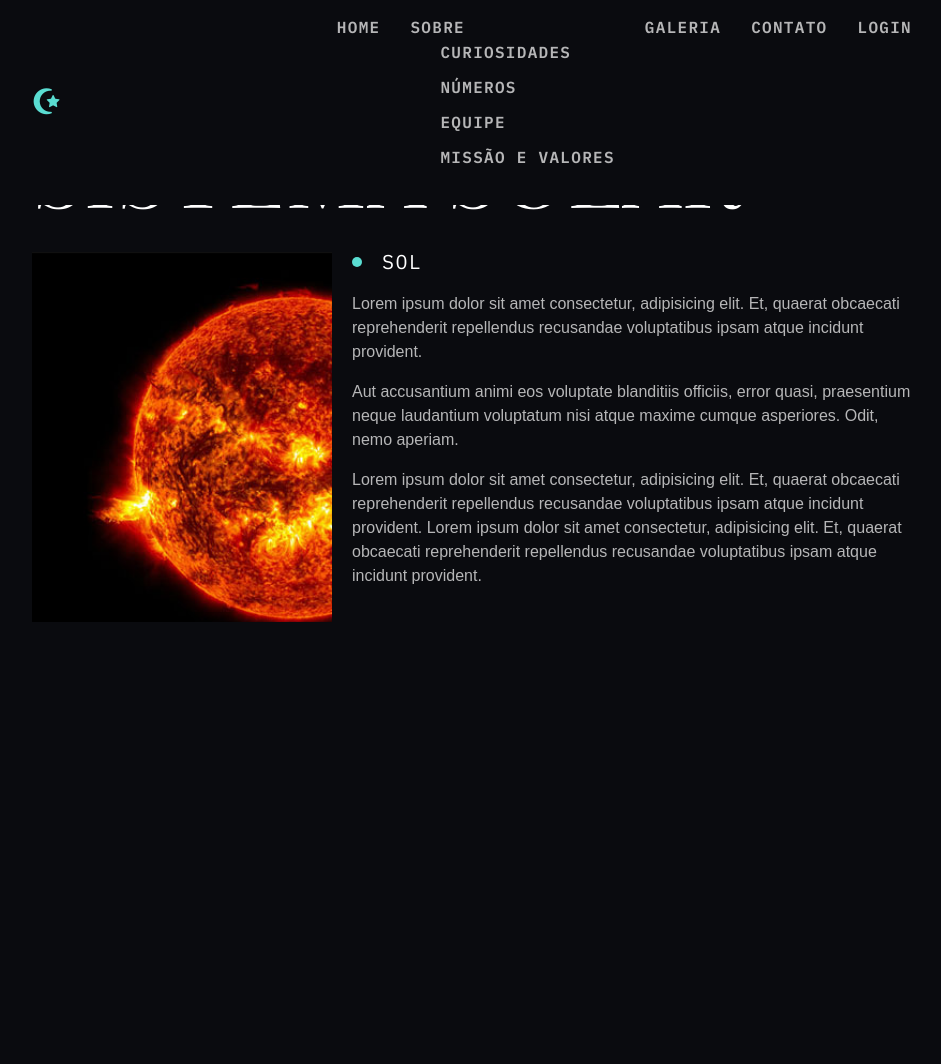
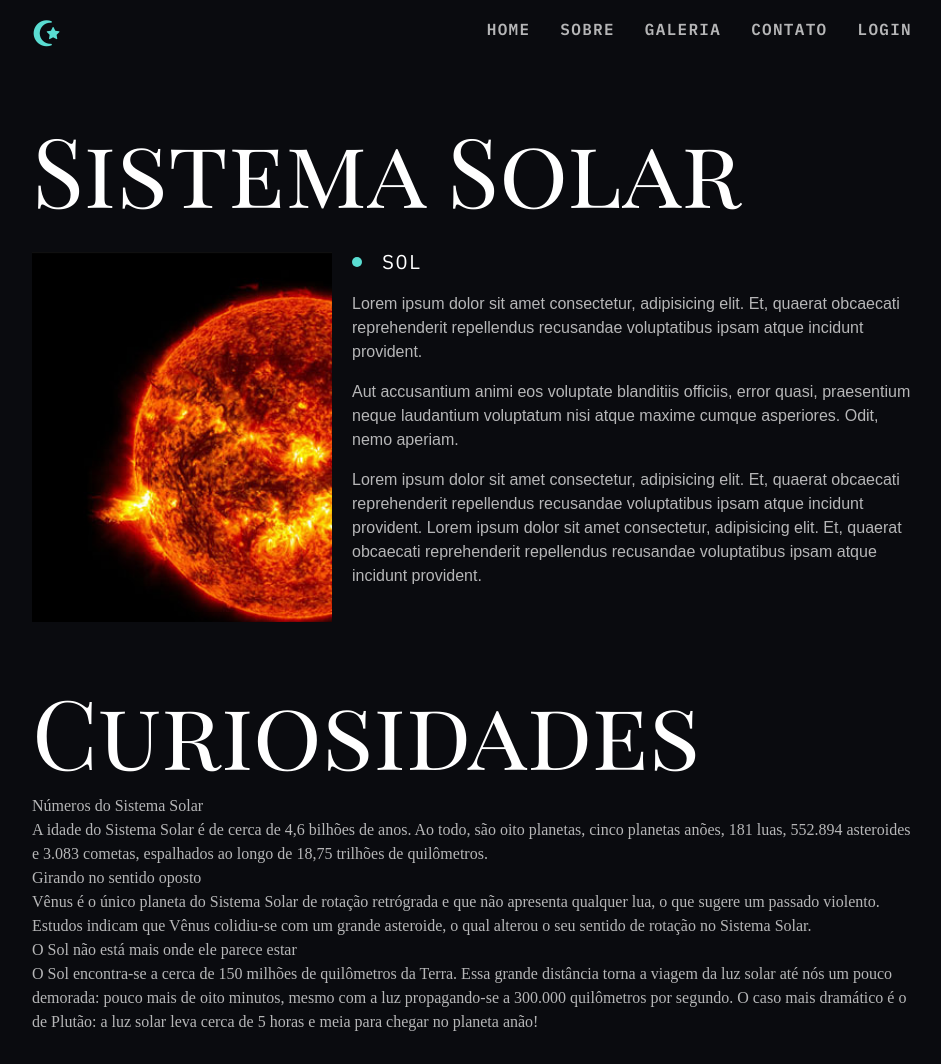
Before and after one commit to Luciana-Santos/sistema_solar, a website built with webpack: page src/index.html in a window 1280 px wide. Shown: the whole page, without its empty margins (168-1109 px from the left). Before the commit the page ends 890 px from the top, so only its background shows below. Built offline with nearby package versions, Linux system fonts and the light colour scheme; files whose address does not match are found by name.

Commit message:
ajuste menu e estrutura da section curiosidades

```diff
--- a/src/index.html
+++ b/src/index.html
@@ -29,12 +29,12 @@
       <ul data-menu="list" class="header__menu">
         <li><a href="index.html">Home</a></li>
         <li data-dropdown><a href="#">Sobre</a>
-          <ul class="menu-dropdown">
+          <!-- <ul class="menu-dropdown">
             <li><a href="#curiosidades">Curiosidades</a></li>
             <li><a href="#numeros">Números</a></li>
             <li><a href="#">Equipe</a></li>
             <li><a href="#">Missão e Valores</a></li>
-          </ul>
+          </ul> -->
         </li>
         <li><a href="#galeria">Galeria</a></li>
         <li><a href="#contato">Contato</a></li>
@@ -119,6 +119,18 @@
     </div>
   </section>
 
+  <section class="curiosidades section container" id="curiosidades">
+    <h1 class="titulo">Curiosidades</h1>
+    <dl class="curiosidades__lista">
+      <dt>Números do Sistema Solar</dt>
+      <dd class="show">A idade do Sistema Solar é de cerca de 4,6 bilhões de anos. Ao todo, são oito planetas, cinco planetas anões, 181 luas, 552.894 asteroides e 3.083 cometas, espalhados ao longo de 18,75 trilhões de quilômetros.</dd>
+      <dt>Girando no sentido oposto</dt>
+      <dd>Vênus é o único planeta do Sistema Solar de rotação retrógrada e que não apresenta qualquer lua, o que sugere um passado violento. Estudos indicam que Vênus colidiu-se com um grande asteroide, o qual alterou o seu sentido de rotação no Sistema Solar.</dd>
+      <dt>O Sol não está mais onde ele parece estar</dt>
+      <dd>O Sol encontra-se a cerca de 150 milhões de quilômetros da Terra. Essa grande distância torna a viagem da luz solar até nós um pouco demorada: pouco mais de oito minutos, mesmo com a luz propagando-se a 300.000 quilômetros por segundo. O caso mais dramático é o de Plutão: a luz solar leva cerca de 5 horas e meia para chegar no planeta anão!</dd>
+    </dl>
+  </section>
+
   <script src="./app/js/index.js" defer></script>
 </body>
 
```
